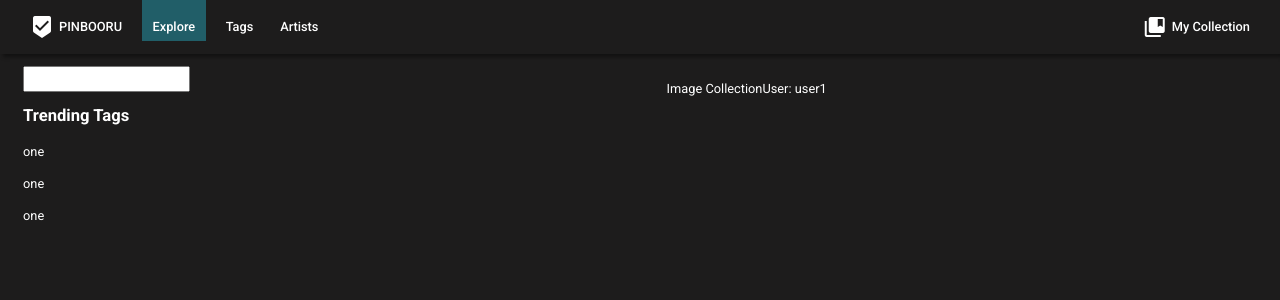
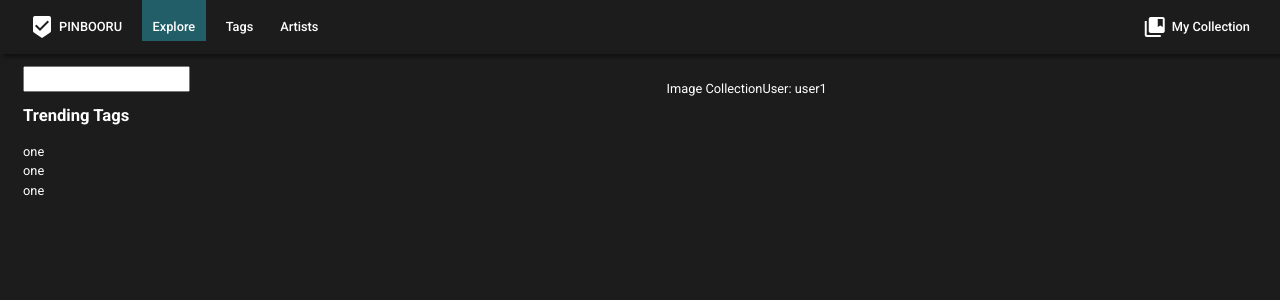
Before and after one commit to paolo-jpl/pinbooru, a React (Vite) app: page / in a window 1280 px wide. Shown: the top 300 px of the page. Built offline with nearby package versions, Linux system fonts and the light colour scheme.

Commit message:
minor styling fix to sidebar and main layout

```diff
--- a/src/App.css
+++ b/src/App.css
@@ -110,7 +110,8 @@ button.default {
 
 main{
   padding: 2rem;
-  margin: 0 auto;
+  display: flex;
+  justify-content: center;
 }
 
 .image-container{
--- a/src/minor_components/Sidebar.tsx
+++ b/src/minor_components/Sidebar.tsx
@@ -20,9 +20,11 @@ function defaultTags(){
   return(
     <ul className="sidebar-list">
       <div className="sidebar-header">Trending Tags</div>
-      <li>one</li>
-      <li>one</li>
-      <li>one</li>
+      <div>
+        <li>one</li>
+        <li>one</li>
+        <li>one</li>
+      </div>
     </ul>
   )
 }
```
